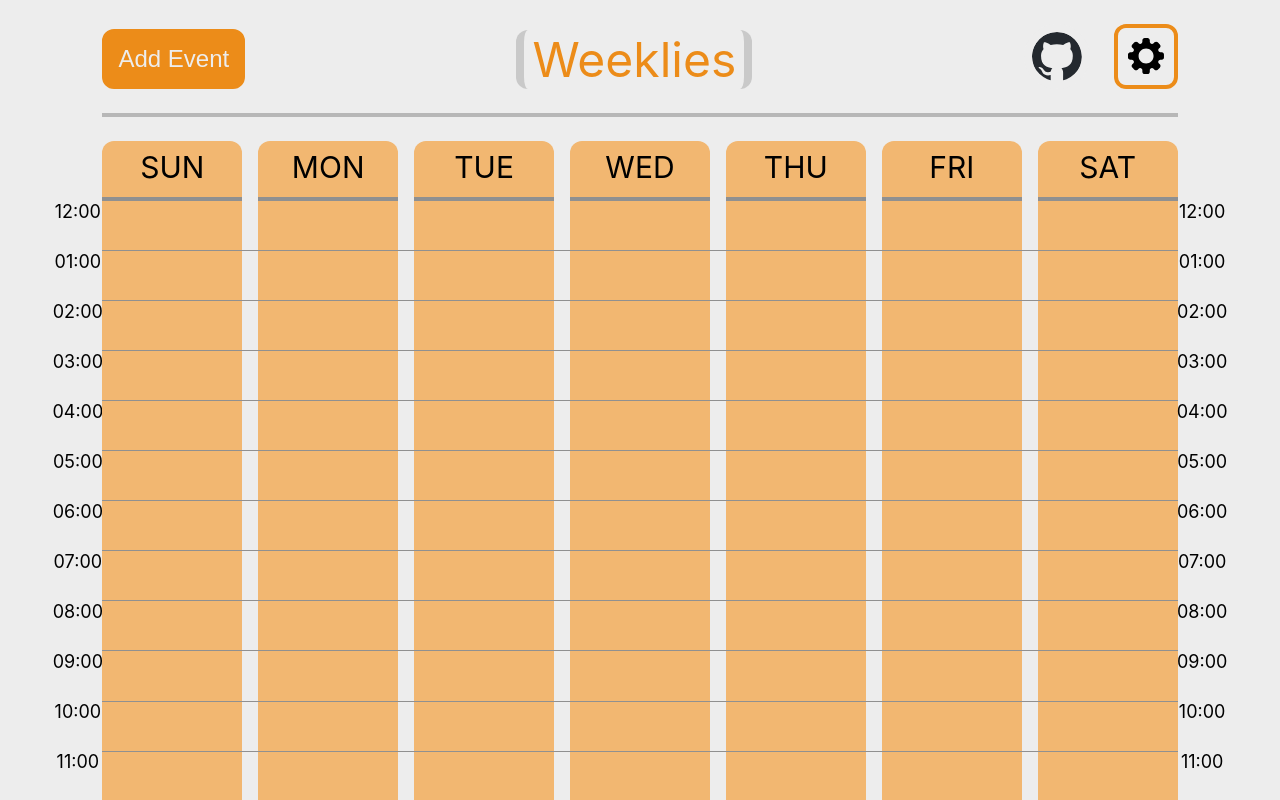
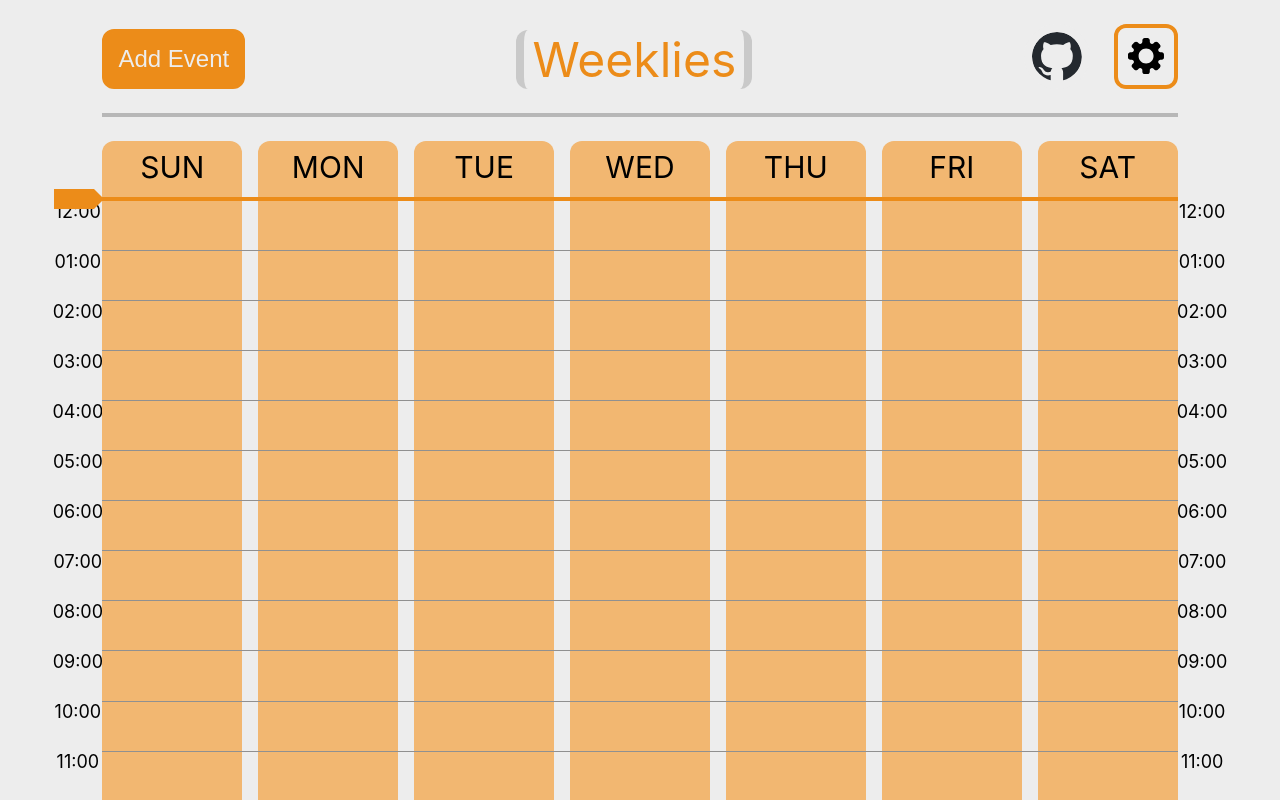
Before and after one commit to blloop/weeklies-alpha, a React (Create React App) app: page / in a window 1280 px wide. Shown: the top 800 px of the page. Built offline with nearby package versions, Linux system fonts and the light colour scheme.

Commit message:
add daily start line

```diff
--- a/package.json
+++ b/package.json
@@ -15,7 +15,7 @@
   "scripts": {
     "predeploy": "npm run build",
     "deploy": "gh-pages -d build",
-    "start": "react-scripts start",
+    "start": "react-scripts --openssl-legacy-provider start",
     "build": "react-scripts build",
     "test": "react-scripts test",
     "eject": "react-scripts eject"
--- a/src/EventList.css
+++ b/src/EventList.css
@@ -99,17 +99,19 @@
     right: -50px;
 }
 
+.grid-lines, .start-line {
+    position: absolute;
+    height: 1200px;
+    width: 1200px;
+    max-width: 84vw;
+}
+
 .grid-lines {
-    position: absolute;
+    top: 60px;
+    left: 0px;
     display: flex;
     flex-direction: column;
     justify-content: space-evenly;
-    top: 60px;
-    left: 0px;
-    height: calc(100% - 60px);
-    height: 1200px;
-    width: 1200px;
-    max-width: 84vw;
 }
 
 .grid-lines * {
@@ -117,7 +119,47 @@
     width: 100%;
     height: 0.8px;
     z-index: 6;
-    background-color: var(--base-dark-grey);
+    background-color: vazr(--base-dark-grey);
+}
+
+.start-line {
+    top: 56px;
+    z-index: 9;
+    height: 4px;
+}
+
+.start-line hr {
+    position: relative;
+    background-color: var(--dark-accent);
+}
+
+.drag {
+    position: relative;
+    display: flex;
+    left: -48px;
+    width: 50px;
+    height: 100px;
+    z-index: 9;
+    cursor: pointer;
+}
+
+.drag * {
+    position: relative;
+    top: 40px;
+}
+
+.drag .box {
+    width: 40px;
+    height: 20px;
+    background-color: var(--dark-accent);
+}
+
+.drag .arrow {
+    width: 0;
+    height: 0;
+    border-top: 10px solid transparent;
+    border-bottom: 10px solid transparent;
+    border-left: 10px solid var(--dark-accent);
 }
 
 .switch {
@@ -158,7 +200,8 @@
     }
 
     .column,
-    .grid-lines {
+    .grid-lines,
+    .start-line {
         width: 70%;
         margin: 12px 15%;
     }
--- a/src/components/Calendar.js
+++ b/src/components/Calendar.js
@@ -27,6 +27,7 @@ const Calendar = () => {
         start: 0,
         end: 0
     });
+    const [start, setStart] = useState(0);
     const [oldid, setOldid] = useState(0);
     const [dialog, setDialog] = useState('');
     const [warning, setWarning] = useState('');
@@ -154,10 +155,11 @@ const Calendar = () => {
             'weeklies-info',
             JSON.stringify({
                 accent: colorNames[index],
-                format: format
+                format: format,
+                start: start
             })
         );
-    }, [format]);
+    }, [format, start]);
 
     // Toggles time format used
     const changeFormat = () => {
@@ -166,10 +168,24 @@ const Calendar = () => {
             'weeklies-info',
             JSON.stringify({
                 accent: accent,
-                format: !format
+                format: !format,
+                start: start
             })
         );
     };
+
+    // Changes daily start time
+    const changeStart = (num) => {
+        setStart(num);
+        localStorage.setItem(
+            'weeklies-info',
+            JSON.stringify({
+                accent: accent,
+                format: format,
+                start: num
+            })
+        );
+    }
 
     useEffect(() => {changeAccent(
             colorNames.indexOf(accent)
@@ -214,6 +230,8 @@ const Calendar = () => {
                 addUpcoming={addUpcoming}
                 editUpcoming={editUpcoming}
                 monoDay={mono}
+                start={start}
+                changeStart={changeStart}
                 setMono={setMono}
                 setDialog={setDialog}
                 format={format}/>
--- a/src/components/EventList.js
+++ b/src/components/EventList.js
@@ -1,4 +1,4 @@
-import React from 'react';
+import React, { useState } from 'react';
 import EventColumn from './EventColumn';
 import { dayList, range } from './Data';
 
@@ -23,10 +23,25 @@ const EventList = props => {
             </>
     );
 
+    const [barPos, setBarPos] = useState(0);
+
     return (
         <div className='eventlist'>
             <div className='time-scale scale-left mono-hide'>
                 {scaleTime(props.format)}
+            </div>
+            <div className='start-line'>
+                <hr style={{ top: 25 * barPos}}></hr>
+                <div
+                    className='drag'
+                    onMouseMove={(event) => {
+                        let pos = Math.floor((event.pageY - 185) / 25)
+                        setBarPos(pos > 0 ? pos : 0);
+                    }}
+                    style={{ top: (25 * barPos) - 52}}>
+                    <div className='box'></div>
+                    <div className='arrow'></div>
+                </div>
             </div>
             <div className='grid-lines'>
                 {range(23).map(num => (
```
